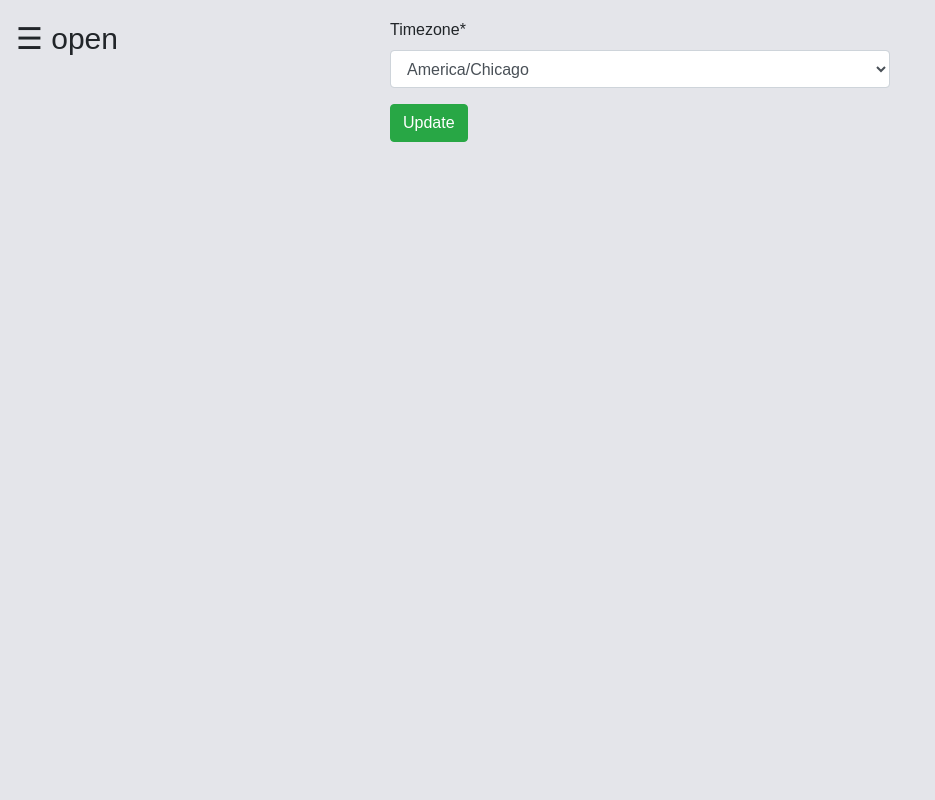
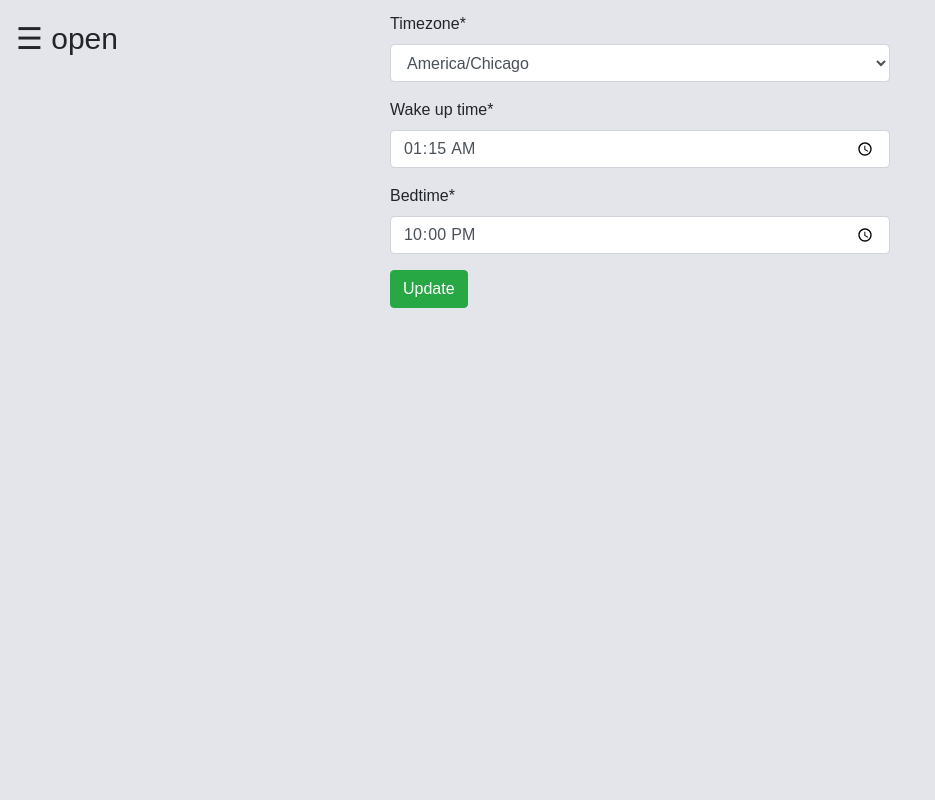
Before and after one commit to tmiller711/TimeApp, a Django app: page /settings/ in a window 1280 px wide. Shown: the whole page, without its empty margins (0-935 px from the left). Run offline with Django 4.2, Linux system fonts and the light colour scheme; a user stored in the database is signed in; data comes from the database, SQL or seed files in the repository; both versions use the stored data as it was after the commit; some libraries are stand-ins or nearby versions.

Commit message:
adds wakeup and bedtime

```diff
--- a/main/templates/main/day.html
+++ b/main/templates/main/day.html
@@ -23,7 +23,7 @@
 <div class="time-blocking">
     <ul>
         <li>
-            <h2>Wake up: {{wake_up_time}}</h2>
+            <h2>Wake up: {{request.user.userprofile.wake_up_time}}</h2>
         </li>
         <form method="post">
             {% csrf_token %}
@@ -38,7 +38,7 @@
             <button type="submit", name="update-block", value="update-block", class="btn btn-primary">Update</button>
             <button type="button" class="btn btn-primary" id="add-block-button" onClick="openForm(); this.style.display = 'none'">Add Block</button>
         </form>
-        <li><h2>Sleep: {{ bedtime }}</h2></li>
+        <li><h2>Sleep: {{ request.user.userprofile.bedtime }}</h2></li>
     </ul>
 </div>
 
--- a/register/forms.py
+++ b/register/forms.py
@@ -1,6 +1,6 @@
 from unicodedata import name
 from django import forms
-from django.forms import ModelForm, Select
+from django.forms import ModelForm, Select, TimeInput
 from django.contrib.auth.forms import UserCreationForm
 from django.contrib.auth.models import User
 from .models import UserProfile
@@ -18,8 +18,14 @@ class UserProfileForm(ModelForm):
 class UserSettingsForm(ModelForm):
     class Meta:
         model = UserProfile
-        fields = ['timezone']
+        fields = ['timezone', 'wake_up_time', 'bedtime']
         timezones = [('America/Chicago', 'America/Chicago'), ('America/New_York', 'America/New_York')]
         widgets = {
-            'timezone': Select(choices=timezones)
+            'timezone': Select(choices=timezones),
+            'wake_up_time': TimeInput(attrs={'type': 'time'}, format='%H:%M'),
+            'bedtime': TimeInput(attrs={'type': 'time'}, format="%H:%M")
         }
+
+    # def __init__(self, *args, **kwargs):
+    #     super(UserSettingsForm, self).__init__(*args, **kwargs)
+    #     self.fields['wake_up_time'].input_formats = ('%-H:$M',)
--- a/register/models.py
+++ b/register/models.py
@@ -1,5 +1,6 @@
 from django.db import models
 from django.contrib.auth.models import User
+import datetime
 
 # Create your models here.
 class UserProfile(models.Model):
@@ -7,6 +8,8 @@ class UserProfile(models.Model):
     name = models.CharField(max_length=200, blank=True)
     phone = models.CharField(max_length=200, blank=True)
     timezone = models.CharField(max_length=50, default='America/Chicago')
+    wake_up_time = models.TimeField(default=datetime.time(8, 0))
+    bedtime = models.TimeField(default=datetime.time(22, 0))
     date_registered = models.DateTimeField(auto_now_add=True, null=True)
 
     def __str__(self):
--- a/register/templates/register/settings.html
+++ b/register/templates/register/settings.html
@@ -3,7 +3,7 @@
 {% load static %}
 
 {% block additionalStyles %}
-  <link rel="stylesheet" type="text/css" href="{% static '/css/profile.css' %}?version=6">
+  <link rel="stylesheet" type="text/css" href="{% static '/css/profile.css' %}?version=8">
 {% endblock %}
 
 {% block content %}
--- a/static/css/profile.css
+++ b/static/css/profile.css
@@ -20,7 +20,7 @@ div.settings {
     position: absolute;
     width: 500px;
     left: 50%;
-    top: 10%;
+    top: 20%;
     -webkit-transform: translate(-50%, -50%);
     transform: translate(-50%, -50%);
 }
```
Also changed, not shown: db.sqlite3, register/migrations/0005_userprofile_bedtime_userprofile_wake_up_time.py (added).
